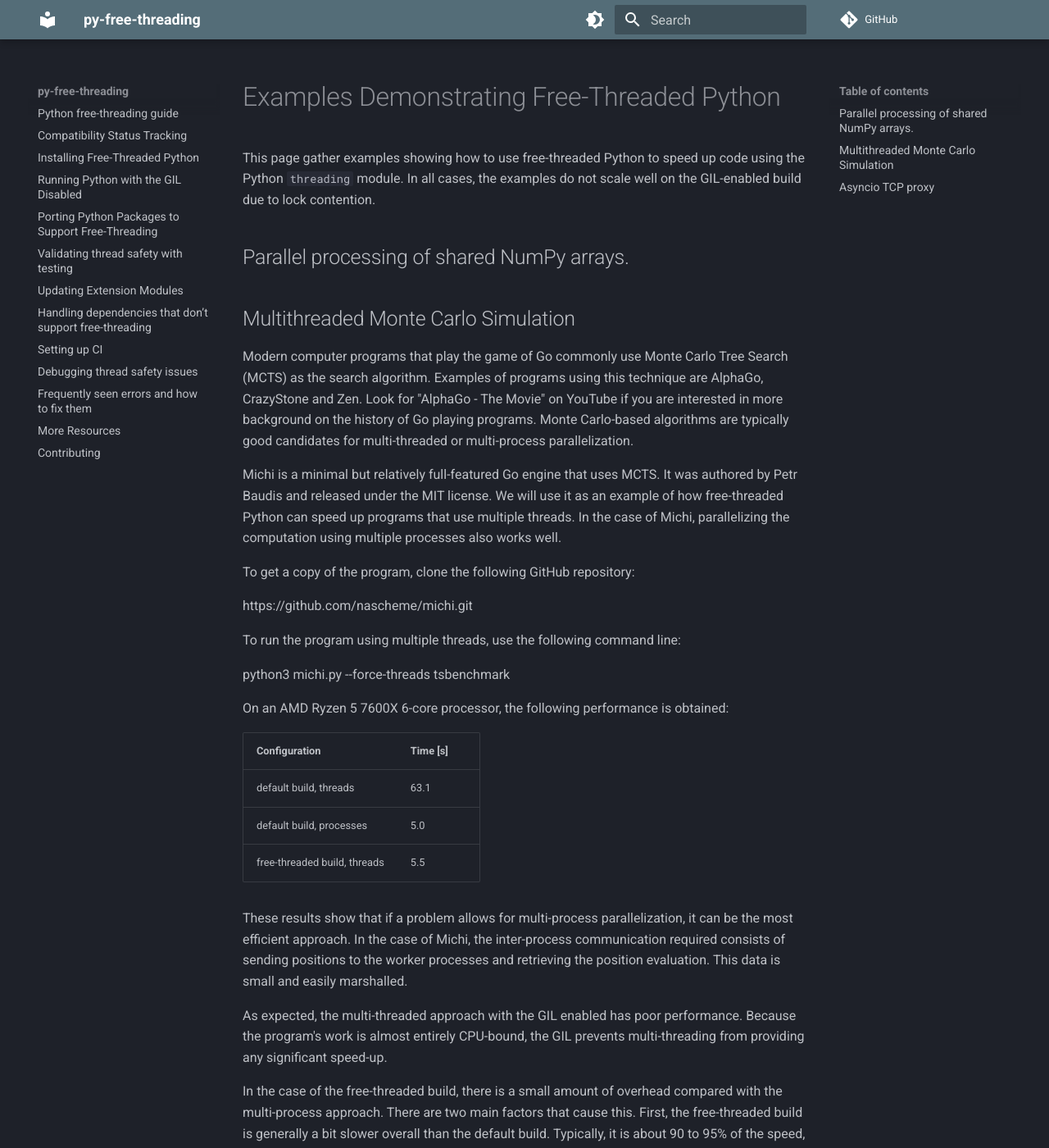
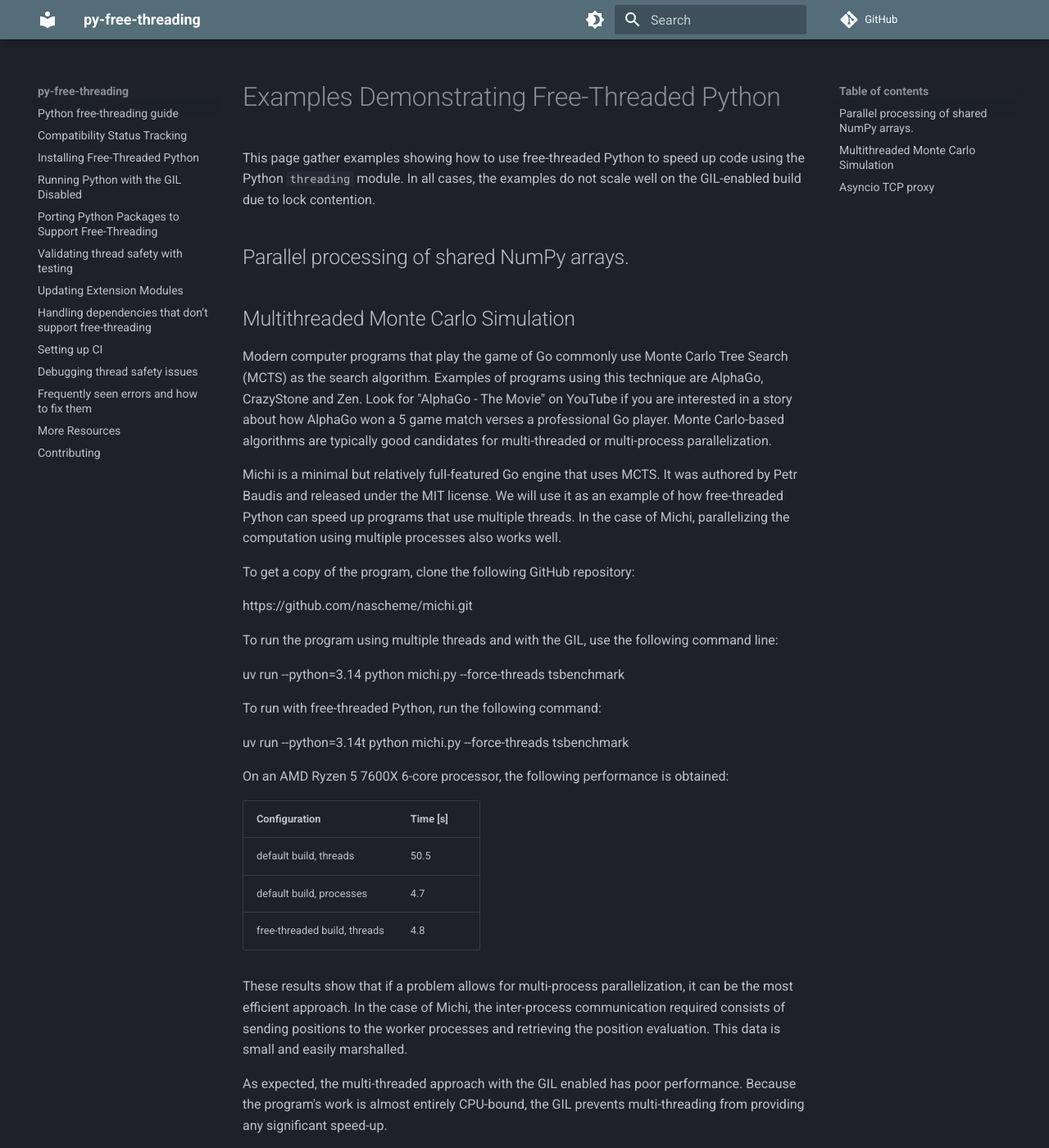
Before and after one commit to Quansight-Labs/free-threaded-compatibility, an MkDocs documentation site: the page built from docs/usage-examples.md, in a window 1280 px wide and 1400 px high. Shown: the whole window at 82% size. Built offline with MkDocs 1.6.1 and Material for MkDocs 9.7.7, drawn with Linux system fonts in a browser that asks for light colours; comment, search, counter and statistics services are not loaded.

Commit message:
Use "uv" to run Python.

```diff
--- a/docs/usage-examples.md
+++ b/docs/usage-examples.md
@@ -11,9 +11,9 @@ scale well on the GIL-enabled build due to lock contention.
 Modern computer programs that play the game of Go commonly use Monte Carlo Tree
 Search (MCTS) as the search algorithm. Examples of programs using this
 technique are AlphaGo, CrazyStone and Zen. Look for "AlphaGo - The Movie" on
-YouTube if you are interested in more background on the history of Go playing
-programs. Monte Carlo-based algorithms are typically good candidates for
-multi-threaded or multi-process parallelization.
+YouTube if you are interested in a story about how AlphaGo won a 5 game match
+verses a professional Go player.  Monte Carlo-based algorithms are typically
+good candidates for multi-threaded or multi-process parallelization.
 
 Michi is a minimal but relatively full-featured Go engine that uses MCTS. It
 was authored by Petr Baudis and released under the MIT license. We will use it
@@ -25,17 +25,22 @@ To get a copy of the program, clone the following GitHub repository:
 
 https://github.com/nascheme/michi.git
 
-To run the program using multiple threads, use the following command line:
+To run the program using multiple threads and with the GIL, use the following
+command line:
 
-python3 michi.py --force-threads tsbenchmark
+uv run --python=3.14 python michi.py --force-threads tsbenchmark
+
+To run with free-threaded Python, run the following command:
+
+uv run --python=3.14t python michi.py --force-threads tsbenchmark
 
 On an AMD Ryzen 5 7600X 6-core processor, the following performance is obtained:
 
 | Configuration                | Time [s] |
 | ---------------------------- | -------- |
-| default build, threads       | 63.1     |
-| default build, processes     | 5.0      |
-| free-threaded build, threads | 5.5      |
+| default build, threads       | 50.5     |
+| default build, processes     | 4.7      |
+| free-threaded build, threads | 4.8      |
 
 These results show that if a problem allows for multi-process parallelization,
 it can be the most efficient approach. In the case of Michi, the inter-process
```
